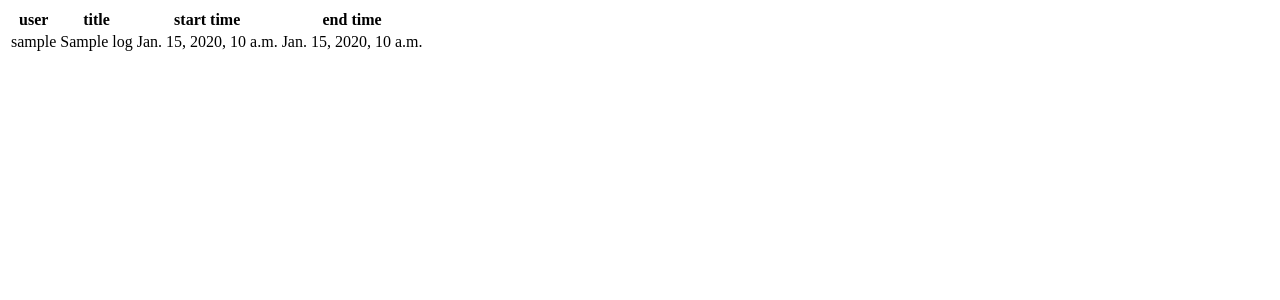
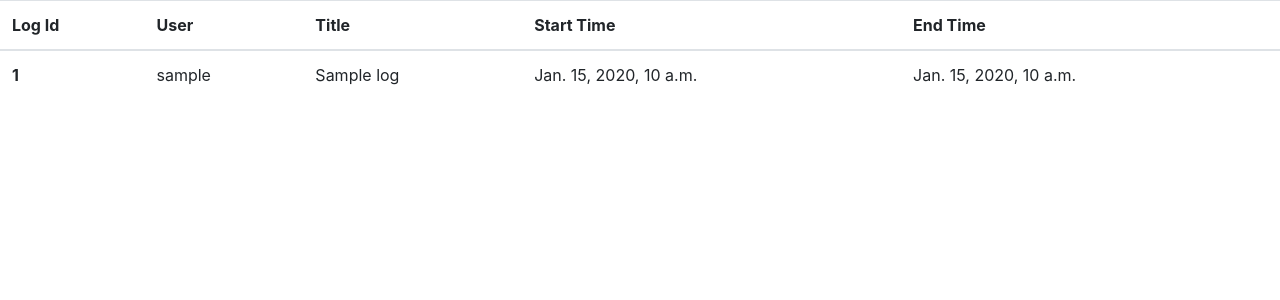
Before and after one commit to bleepster/timelog, a Django app: template userlog/templates/table_view.html in a window 1280 px wide. Shown: the top 300 px of the page. Run offline with Django 3.2, Linux system fonts and the light colour scheme; the template is opened without the code that fills it: most values are stand-ins (such as "Sample title", 1, 10 or a date in 2020); some libraries are stand-ins or nearby versions.

Commit message:
add some basic css for the view

```diff
--- a/userlog/templates/index.html
+++ b/userlog/templates/index.html
@@ -2,6 +2,8 @@
 <html>
 
 <head>
+    <link rel="stylesheet" href="https://stackpath.bootstrapcdn.com/bootstrap/4.4.1/css/bootstrap.min.css"
+        integrity="sha384-Vkoo8x4CGsO3+Hhxv8T/Q5PaXtkKtu6ug5TOeNV6gBiFeWPGFN9MuhOf23Q9Ifjh" crossorigin="anonymous">
     <title>User Logs</title>
 </head>
 
--- a/userlog/templates/table_view.html
+++ b/userlog/templates/table_view.html
@@ -1,19 +1,25 @@
 {% extends "index.html" %}
 {% block content %}
-<table>
+<table class="table">
+    <thead>
         <tr>
-        <th>user</th>
-        <th>title</th>
-        <th>start time</th>
-        <th>end time</th>
+            <th scope="col">Log Id</th>
+            <th scope="col">User</th>
+            <th scope="col">Title</th>
+            <th scope="col">Start Time</th>
+            <th scope="col">End Time</th>
         </tr>
+    </thead>
+    <tbody>
         {% for log in logs %}
         <tr>
+            <th scope="row">{{ log.id }}</th>
             <td>{{ log.username }}</td>
             <td>{{ log.title }}</td>
             <td>{{ log.start_time }}</td>
             <td>{{ log.end_time }}</td>
         </tr>
         {% endfor %}
+    </tbody>
 </table>
 {% endblock content %}
```
Lines whose indentation alone changed are shown as unchanged.
